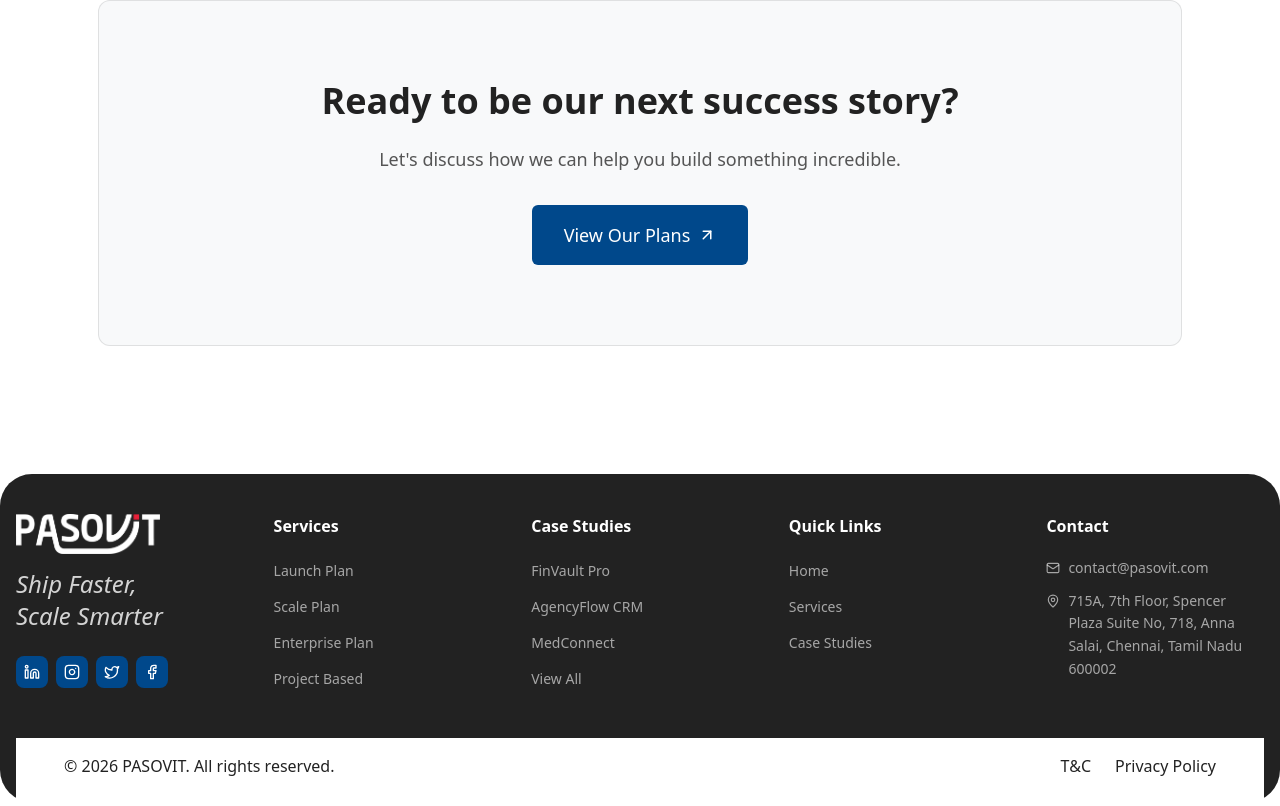
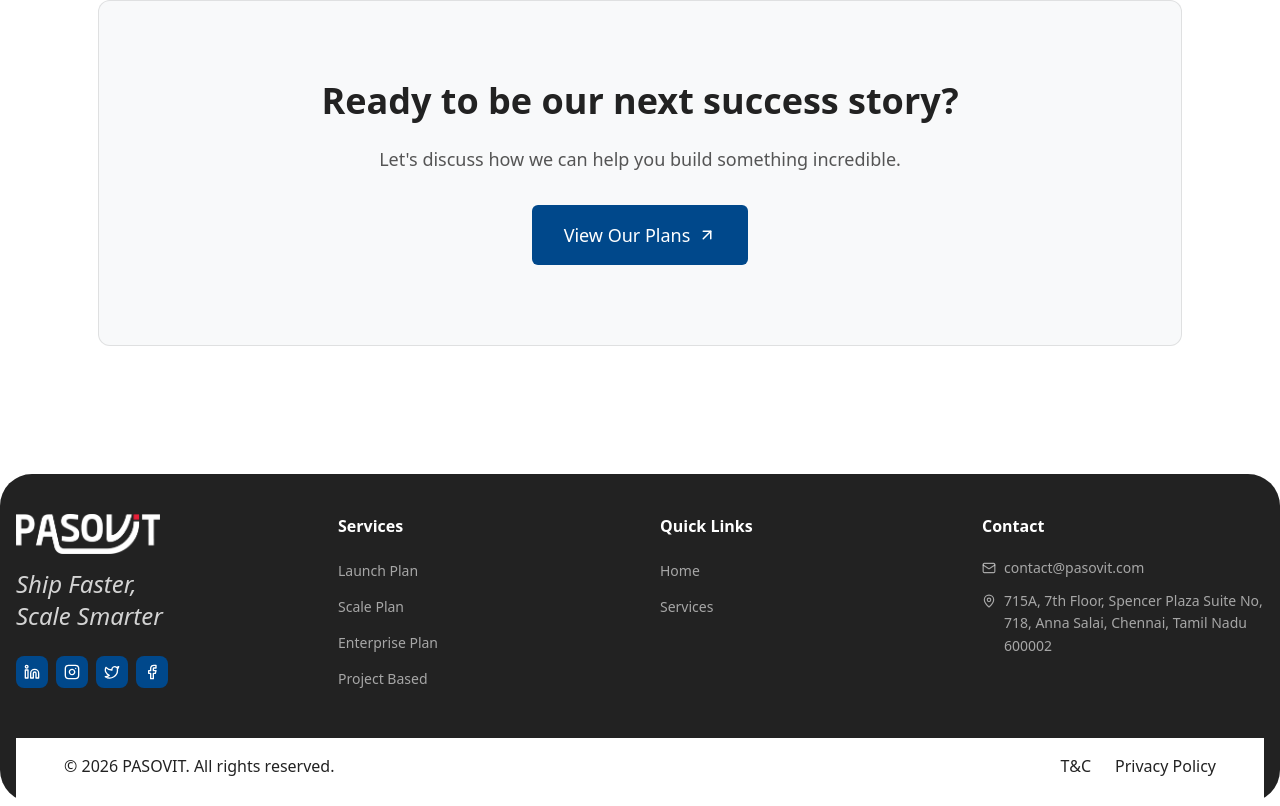
Before and after one commit to gaurav-pndy/pasovit-new, a Next.js app: page /case-studies in a window 1280 px wide. Shown: the part 1874-2680 px from the top of the page. Built offline with nearby package versions, Linux system fonts and the light colour scheme.

Commit message:
updated header, footer

```diff
--- a/src/app/page.js
+++ b/src/app/page.js
@@ -26,7 +26,7 @@ export default function HomePage() {
         <PricingTable />
         <FlexibleOptions />
         <Guarantees />
-        <CaseStudiesPreview />
+        {/* <CaseStudiesPreview /> */}
         <TechStack />
         <CalEmbed />
         <ContactSection />
--- a/src/components/Footer.js
+++ b/src/components/Footer.js
@@ -1,6 +1,6 @@
 "use client";
 
-import React from "react";
+import React, { useEffect, useState } from "react";
 import Link from "next/link";
 import {
   Linkedin,
@@ -12,15 +12,40 @@ import {
   MapPin,
 } from "lucide-react";
 import { companyInfo } from "@/data/mock";
+import { usePathname } from "next/navigation";
 
 const Footer = () => {
+  const pathname = usePathname();
+
+  const scrollToSection = (id) => {
+    const offset = 120;
+
+    const attemptScroll = () => {
+      const el = document.getElementById(id);
+      if (!el) return false;
+
+      const y = el.getBoundingClientRect().top + window.pageYOffset - offset;
+
+      window.scrollTo({ top: y, behavior: "smooth" });
+      return true;
+    };
+
+    // Already on home → just scroll
+    if (pathname === "/") {
+      attemptScroll();
+      return;
+    }
+
+    // On another page → go home with intent
+    router.push(`/#${id}`);
+  };
   return (
     <footer className="relative mt-16 max-w-348 mx-auto rounded-t-4xl md:rounded-4xl md:mb-1 bg-[#222222]">
       <div className="mx-auto max-w-7xl px-4 py-10 pb-0">
         {/* Main Footer Content */}
         <div className="relative   ">
           <div className="max-w-350 mx-auto ">
-            <div className="grid grid-cols-1 md:grid-cols-2 lg:grid-cols-5 gap-10 pb-12">
+            <div className="grid grid-cols-1 md:grid-cols-2 lg:grid-cols-4 gap-10 pb-12">
               {/* Brand Column */}
               <div className="lg:col-span-1">
                 <Link href="/" className="inline-block mb-2">
@@ -104,7 +129,7 @@ const Footer = () => {
               </div>
 
               {/* Case Studies Column */}
-              <div>
+              {/* <div>
                 <h4 className="text-white font-semibold mb-5">Case Studies</h4>
                 <ul className="space-y-3">
                   <li>
@@ -140,7 +165,7 @@ const Footer = () => {
                     </Link>
                   </li>
                 </ul>
-              </div>
+              </div> */}
 
               {/* Quick Links Column */}
               <div>
@@ -155,21 +180,21 @@ const Footer = () => {
                     </Link>
                   </li>
                   <li>
-                    <Link
-                      href="/services"
+                    <button
+                      onClick={() => scrollToSection("pricing")}
                       className="text-white/60 hover:text-white text-sm transition-colors duration-300"
                     >
                       Services
-                    </Link>
+                    </button>
                   </li>
-                  <li>
+                  {/* <li>
                     <Link
                       href="/case-studies"
                       className="text-white/60 hover:text-white text-sm transition-colors duration-300"
                     >
                       Case Studies
                     </Link>
-                  </li>
+                  </li> */}
                 </ul>
               </div>
 
--- a/src/components/Header.js
+++ b/src/components/Header.js
@@ -9,6 +9,7 @@ import { companyInfo } from "@/data/mock";
 const Header = () => {
   const [isScrolled, setIsScrolled] = useState(false);
   const [isMobileMenuOpen, setIsMobileMenuOpen] = useState(false);
+
   const pathname = usePathname();
 
   useEffect(() => {
@@ -61,15 +62,13 @@ const Header = () => {
           <Link
             href="/"
             className={`text-sm font-medium transition-colors duration-300 ${
-              isActive("/")
-                ? "text-blue"
-                : "text-[#555555] hover:text-blue"
+              isActive("/") ? "text-blue" : "text-[#555555] hover:text-blue"
             }`}
           >
             Home
           </Link>
-          <Link
-            href="/services"
+          <button
+            onClick={() => scrollToSection("pricing")}
             className={`text-sm font-medium transition-colors duration-300 ${
               isActive("/services")
                 ? "text-blue"
@@ -77,7 +76,7 @@ const Header = () => {
             }`}
           >
             Services
-          </Link>
+          </button>
         </div>
 
         {/* Center Logo */}
@@ -90,7 +89,7 @@ const Header = () => {
 
         {/* Right Navigation */}
         <div className="hidden md:flex items-center gap-6">
-          <Link
+          {/* <Link
             href="/case-studies"
             className={`text-sm font-medium transition-colors duration-300 ${
               isActive("/case-studies")
@@ -99,7 +98,7 @@ const Header = () => {
             }`}
           >
             Case Studies
-          </Link>
+          </Link> */}
           <button
             onClick={() => scrollToSection("contact-us")}
             className="inline-flex items-center justify-center px-5 py-2 bg-blue text-white text-sm font-medium transition-all duration-300 hover:bg-[#003366] rounded-md cursor-pointer!"
@@ -136,16 +135,18 @@ const Header = () => {
           >
             Home
           </Link>
-          <Link
-            href="/services"
-            onClick={() => setIsMobileMenuOpen(false)}
+          <button
+            onClick={() => {
+              scrollToSection("pricing");
+              setIsMobileMenuOpen(false);
+            }}
             className={`text-base font-medium py-2 transition-colors duration-300 ${
               isActive("/services") ? "text-blue" : "text-[#555555]"
             }`}
           >
             Services
-          </Link>
-          <Link
+          </button>
+          {/* <Link
             href="/case-studies"
             onClick={() => setIsMobileMenuOpen(false)}
             className={`text-base font-medium py-2 transition-colors duration-300 ${
@@ -153,7 +154,7 @@ const Header = () => {
             }`}
           >
             Case Studies
-          </Link>
+          </Link> */}
           <button
             onClick={() => {
               scrollToSection("contact-us");
--- a/src/components/home/PricingTable.js
+++ b/src/components/home/PricingTable.js
@@ -21,7 +21,7 @@ import {
 
 const PricingTable = () => {
   return (
-    <section className="relative py-12 overflow-hidden ">
+    <section id="pricing" className="relative py-12 overflow-hidden ">
       <div className="max-w-350 mx-auto px-5 md:px-[7.6923%] relative">
         <div className="text-center max-w-3xl mx-auto mb-16">
           <p className="text-red text-sm font-semibold tracking-wider uppercase mb-4">
```
